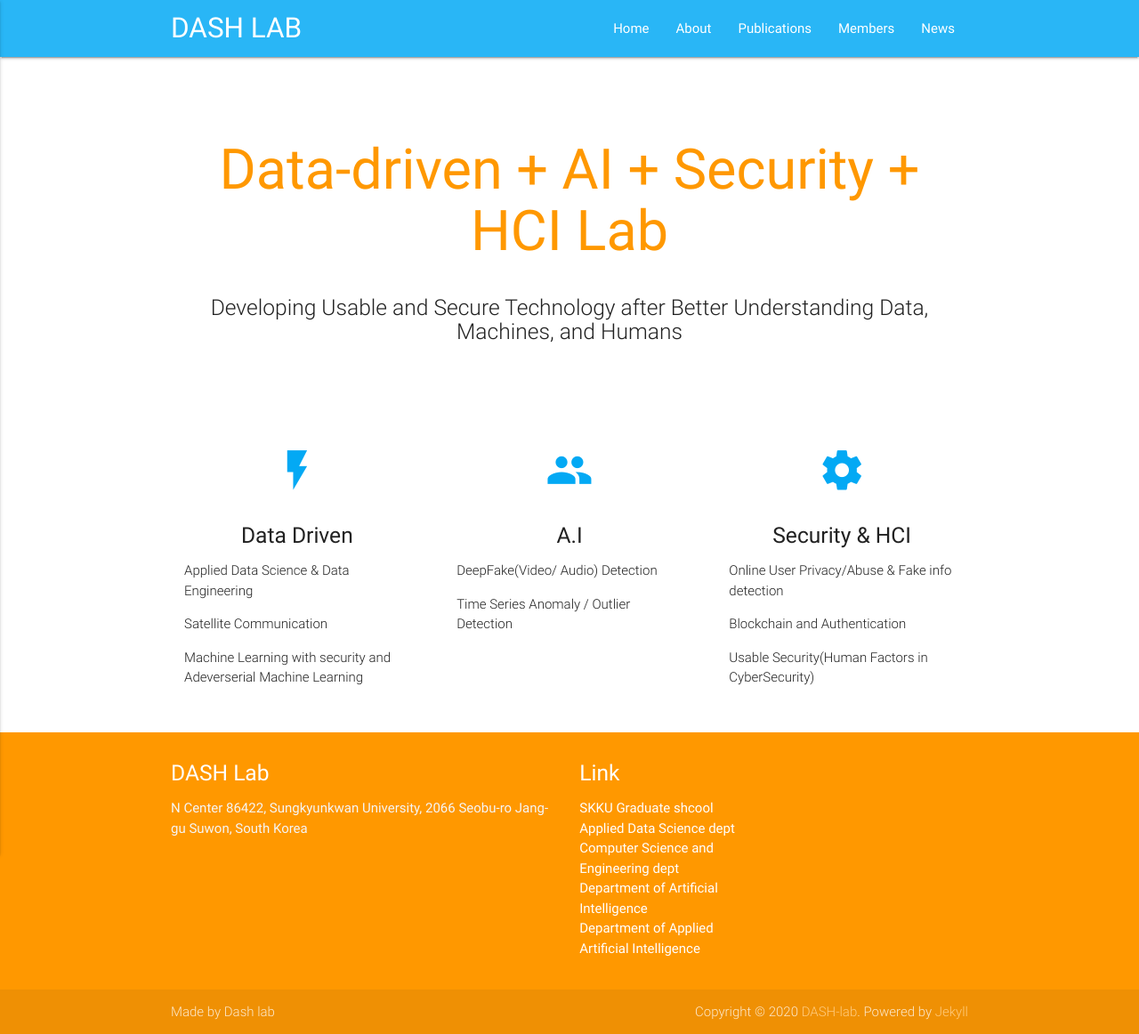
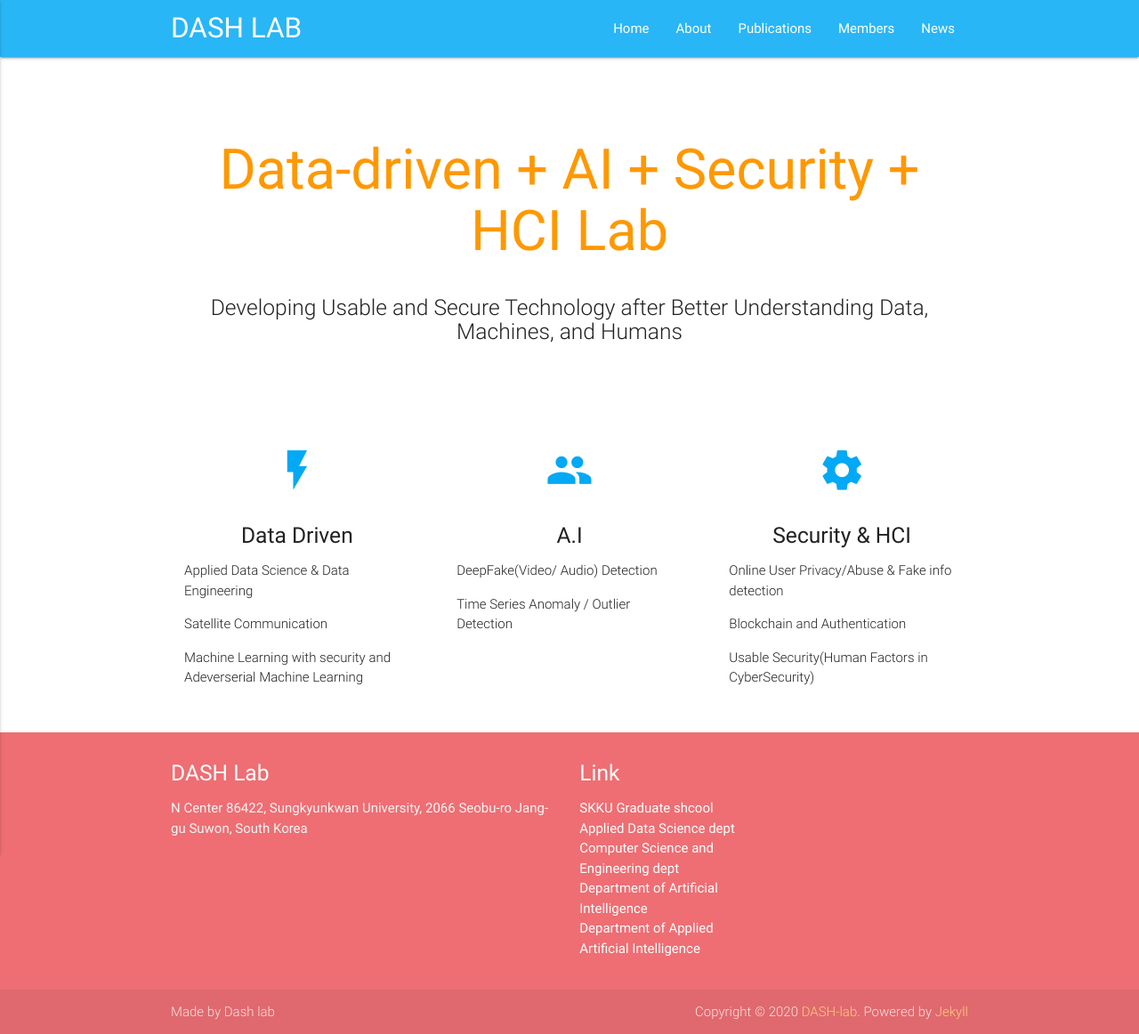
Before and after one commit to Yurim990507/DASH-Lab.github.io, a Jekyll site: the page built from index.md, in a window 1280 px wide. Shown: the whole page at 89% size. Built offline with Jekyll 4.4.1, drawn with Linux system fonts in a browser that asks for light colours.

Commit message:
Update footer.html

```diff
--- a/_includes/footer.html
+++ b/_includes/footer.html
@@ -1,4 +1,4 @@
-  <footer class="page-footer orange">
+  <footer class="page-footer Blue">
     <div class="container">
       <div class="row">
         <div class="col l6 s12">
```
